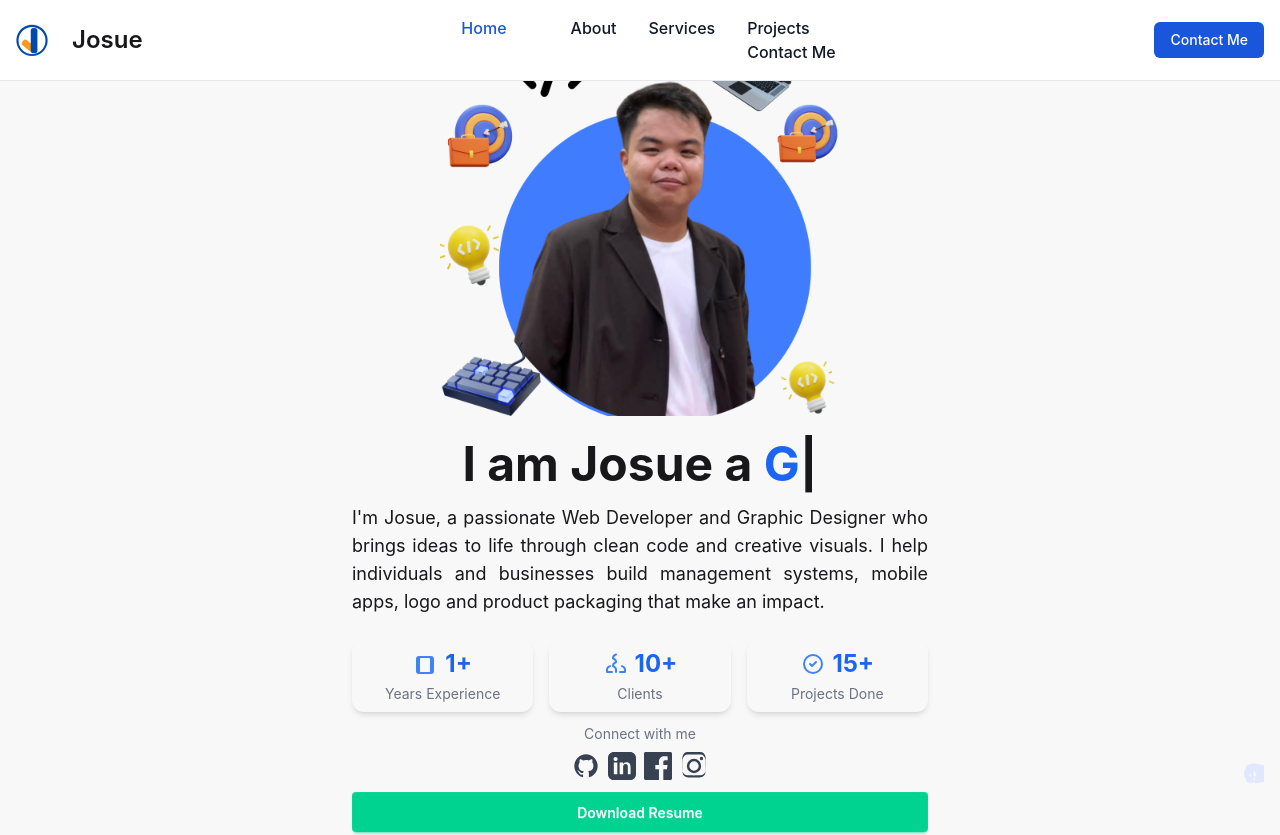
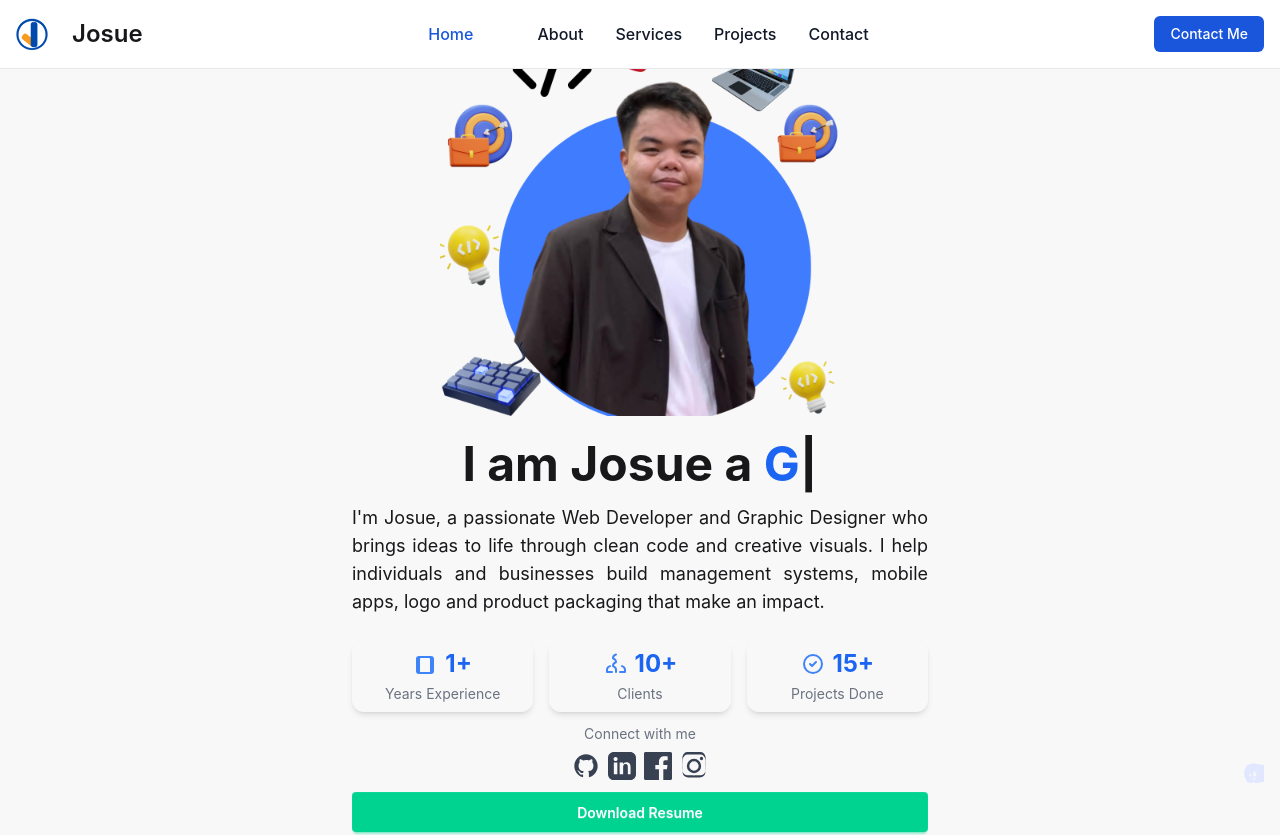
Before and after one commit to Josue1720/Portfolio, a plain HTML site: page index.html in a window 1280 px wide. Shown: the top 835 px of the page. Drawn offline with nearby package versions, Linux system fonts and the light colour scheme.

Commit message:
fix list

```diff
--- a/index.html
+++ b/index.html
@@ -60,7 +60,11 @@
           </li>
           <li>
             <a href="#projects" class="block py-2 px-3 text-gray-900 rounded-sm hover:bg-gray-100 md:hover:bg-transparent md:hover:text-blue-700 md:p-0 md:dark:hover:text-blue-500 dark:text-white dark:hover:bg-gray-700 dark:hover:text-white md:dark:hover:bg-transparent dark:border-gray-700" onclick="closeMobileMenu()">Projects</a>
-            <a href="#contact" class="block py-2 px-3 text-gray-900 rounded-sm hover:bg-gray-100 md:hover:bg-transparent md:hover:text-blue-700 md:p-0 md:dark:hover:text-blue-500 dark:text-white dark:hover:bg-gray-700 dark:hover:text-white md:dark:hover:bg-transparent dark:border-gray-700" onclick="closeMobileMenu()">Contact Me</a>
+
+          </li>
+          <li>
+             <a href="#contact" class="block py-2 px-3 text-gray-900 rounded-sm hover:bg-gray-100 md:hover:bg-transparent md:hover:text-blue-700 md:p-0 md:dark:hover:text-blue-500 dark:text-white dark:hover:bg-gray-700 dark:hover:text-white md:dark:hover:bg-transparent dark:border-gray-700" onclick="closeMobileMenu()">Contact</a>
+
           </li>
         </ul>
       </div>
```
